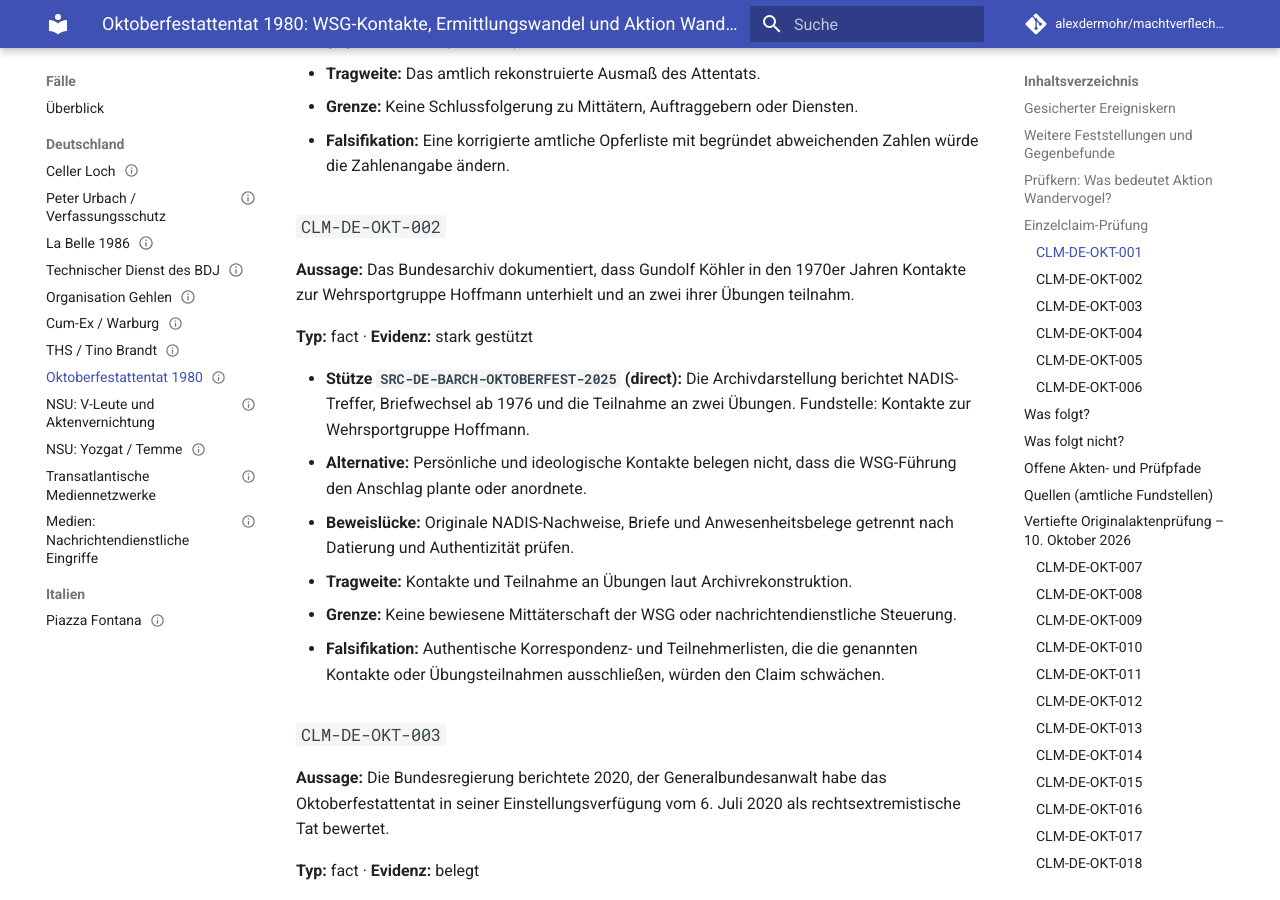
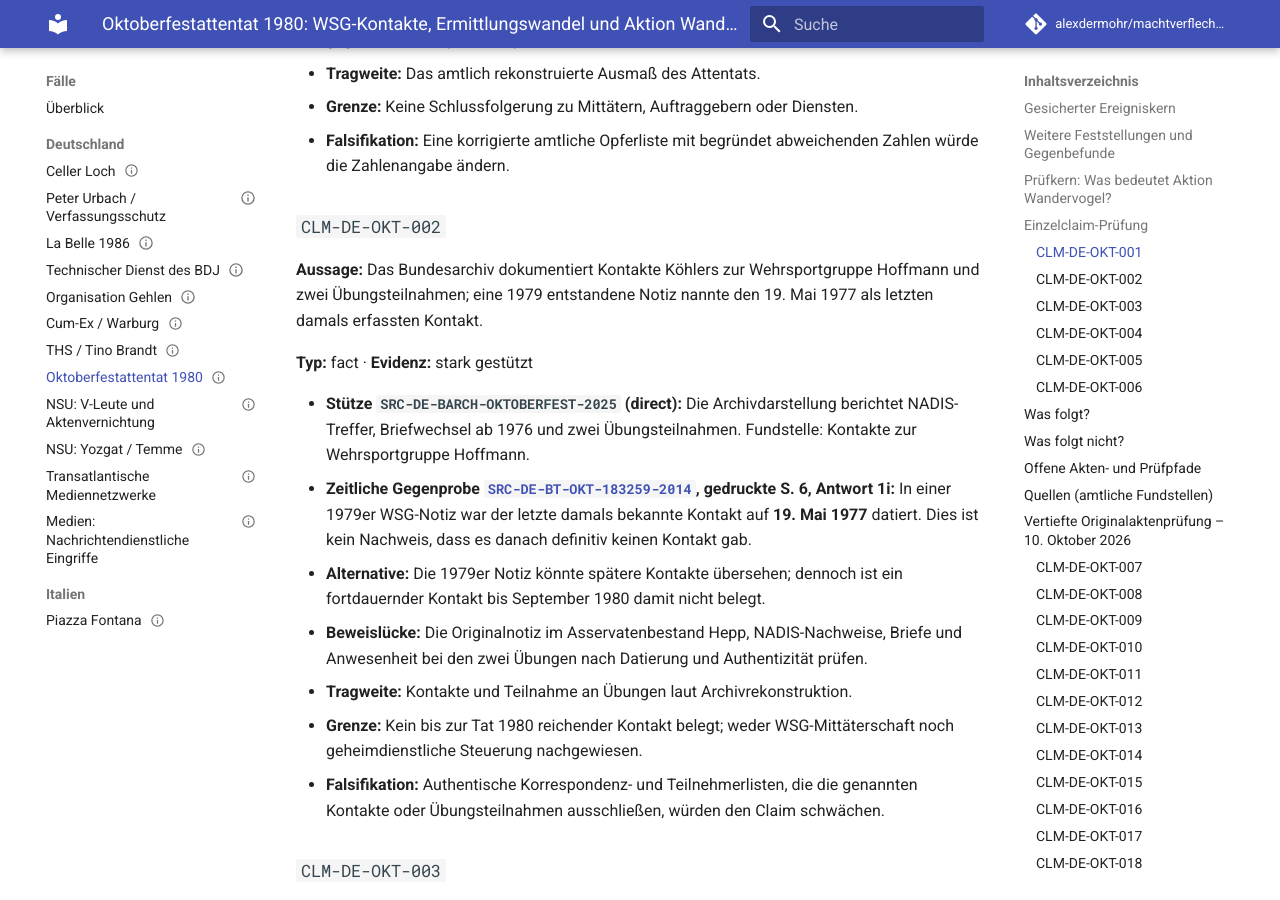
Before and after one commit to alexdermohr/machtverflechtungen, an MkDocs documentation site: the page built from docs/faelle/de/oktoberfestattentat-1980.md, in a window 1280 px wide and 900 px high, scrolled down 1924 px. Built offline with MkDocs 1.6.1 and Material for MkDocs 9.7.7, drawn with Linux system fonts in a browser that asks for light colours; comment, search, counter and statistics services are not loaded; some of the changed text lies outside the part shown.

```diff
--- a/docs/faelle/de/oktoberfestattentat-1980.md
+++ b/docs/faelle/de/oktoberfestattentat-1980.md
@@ -36,21 +36,25 @@ claims:
       does_not_support: "Keine Schlussfolgerung zu Mittätern, Auftraggebern oder Diensten."
     falsification: "Eine korrigierte amtliche Opferliste mit begründet abweichenden Zahlen würde die Zahlenangabe ändern."
   - id: "CLM-DE-OKT-002"
-    text: "Das Bundesarchiv dokumentiert, dass Gundolf Köhler in den 1970er Jahren Kontakte zur Wehrsportgruppe Hoffmann unterhielt und an zwei ihrer Übungen teilnahm."
+    text: "Das Bundesarchiv dokumentiert Kontakte Köhlers zur Wehrsportgruppe Hoffmann und zwei Übungsteilnahmen; eine 1979 entstandene Notiz nannte den 19. Mai 1977 als letzten damals erfassten Kontakt."
     classification: "fact"
     evidence_level: "strong"
-    sources: ["SRC-DE-BARCH-OKTOBERFEST-2025"]
+    sources: ["SRC-DE-BARCH-OKTOBERFEST-2025", "SRC-DE-BT-OKT-183259-2014"]
     evidence:
       - source: "SRC-DE-BARCH-OKTOBERFEST-2025"
         directness: "direct"
-        note: "Die Archivdarstellung berichtet NADIS-Treffer, Briefwechsel ab 1976 und die Teilnahme an zwei Übungen."
+        note: "Die Archivdarstellung berichtet NADIS-Treffer, Briefwechsel ab 1976 und zwei Übungsteilnahmen."
         locator: "Kontakte zur Wehrsportgruppe Hoffmann"
+      - source: "SRC-DE-BT-OKT-183259-2014"
+        directness: "direct"
+        locator: "Gedruckte S. 6, Antwort 1i; WSG-Notiz aus 1979 im Asservatenbestand zu Odfried Hepp"
+        note: "Die Bundesregierung referiert eine aus dem WSG-Umfeld stammende Notiz von 1979, nach der der letzte damals erfasste Kontakt am 19. Mai 1977 stattfand; diese Datierung ist keine unabhängige vollständige Kontaktchronik."
     counterevidence: []
-    alternatives: ["Persönliche und ideologische Kontakte belegen nicht, dass die WSG-Führung den Anschlag plante oder anordnete."]
-    missing_evidence: ["Originale NADIS-Nachweise, Briefe und Anwesenheitsbelege getrennt nach Datierung und Authentizität prüfen."]
+    alternatives: ["Eine 1979 erstellte Notiz kann spätere, dort nicht erfasste Kontakte übersehen; Kontakte in den 1970er Jahren belegen weder einen Kontakt 1980 noch eine Tatplanung oder Anordnung durch die WSG."]
+    missing_evidence: ["Die originale 1979er WSG-Notiz aus dem Hepp-Asservatenbestand, NADIS-Nachweise, Briefe und Übungsteilnahmen nach genauer Datierung und Authentizität überprüfen."]
     scope:
       supports: "Kontakte und Teilnahme an Übungen laut Archivrekonstruktion."
-      does_not_support: "Keine bewiesene Mittäterschaft der WSG oder nachrichtendienstliche Steuerung."
+      does_not_support: "Keine nachgewiesene Fortsetzung von Kontakten bis zum Anschlag 1980 und weder WSG-Mittäterschaft noch nachrichtendienstliche Steuerung."
     falsification: "Authentische Korrespondenz- und Teilnehmerlisten, die die genannten Kontakte oder Übungsteilnahmen ausschließen, würden den Claim schwächen."
   - id: "CLM-DE-OKT-003"
     text: "Die Bundesregierung berichtete 2020, der Generalbundesanwalt habe das Oktoberfestattentat in seiner Einstellungsverfügung vom 6. Juli 2020 als rechtsextremistische Tat bewertet."
@@ -437,11 +441,11 @@ claims:
         locator: "S. 4–5, Antwort 6"
         note: "Die amtliche Antwort bestätigt ausdrücklich den Hinweis und die Ermittlungsbemühung, nicht seine Echtheit oder Wahrhaftigkeit."
     counterevidence: []
-    alternatives: ["Unbekannte Personen können Bekennungen aus Desinformation, Selbstdarstellung oder Irreführung abgeben, ohne Täter oder Mitwisser zu sein."]
+    alternatives: ["Unbekannte Personen können Bekennungen als Irreführung abgeben, ohne Täter oder Mitwisser zu sein.", "Die 2009 ebenfalls diskutierten Festnahmen von über 20 Rechtsextremisten in Italien betrafen laut Regierungsantwort das Attentat in Bologna vom 2. August 1980 und belegten keine Festnahmen von Mittätern des Münchner Oktoberfestanschlags."]
     missing_evidence: ["Zeitgenössische polizeiliche Gesprächsnotizen, Zeitungseingänge und ermittelte Stimm- oder Telefonmerkmale der Anrufe."]
     scope:
       supports: "Dokumentierter, polizeilich bearbeiteter Hinweis auf ein behauptetes rechtsextremes Bekennungsnarrativ mit Bologna-Bezug."
-      does_not_support: "Keine erwiesene Täterschaft der Anruferin, keine Identität und keine erwiesene operative Verbindung zur rechtsterroristischen Bombe von Bologna."
+      does_not_support: "Keine erwiesene Täterschaft oder Identität der Anruferin und kein operativer Zusammenhang München–Bologna; die berichteten italienischen Festnahmen bezogen sich laut Bundesregierung auf Bologna selbst."
     falsification: "Nachweis, dass die Bundesregierung einen nicht existierenden Anruf als bearbeitet meldete, oder authentische neue Identitäts- und Beweisakten würden die Feststellung materiell ändern."
   - id: "CLM-DE-OKT-026"
     text: "Nach der Regierungsantwort von 2009 ergaben kriminaltechnische Untersuchungen Farbanhaftungen und Metallspuren, die Gegenstände in Köhlers Elternhaus mit Teilen des verwendeten Sprengsatzes verbanden."
@@ -481,6 +485,27 @@ claims:
       supports: "Dokumentiert die damalige amtliche Bewertung aus der nachvollziehbar benannten Archivrekonstruktion als Voraussetzung des Vergleichs mit 2020."
       does_not_support: "Keine Feststellung, dass Köhlers Tat historisch unpolitisch gewesen sei oder dass die damaligen Ermittler bewusst ein politisches Motiv unterdrückt hätten."
     falsification: "Authentische vollständige damalige Schlussvermerke, die bereits ausdrücklich eine rechtsextremistische Motivation als tragende Schlussbewertung feststellten, würden diese Zusammenfassung in Frage stellen."
+  - id: "CLM-DE-OKT-028"
+    text: "Die Bundesregierung berichtete 2014, dass die Angaben eines Zeugen über zwei Gesprächspartner Köhlers kurz vor dem Anschlag als glaubhaft beurteilt und mehrfach untersucht worden seien; die Männer blieben unidentifiziert, während die Mehrheit der Zeugen Köhler allein gesehen haben wollte."
+    classification: "fact"
+    evidence_level: "established"
+    sources: ["SRC-DE-BT-OKT-183259-2014"]
+    evidence:
+      - source: "SRC-DE-BT-OKT-183259-2014"
+        directness: "direct"
+        locator: "Gedruckte S. 3, Antwort 1b; Aussagen des Zeugen Frank L. und abweichende Zeugenaussagen"
+        note: "Die Regierungsantwort nennt das damalige Glaubhaftigkeitsurteil, wiederholte Vernehmungen und Öffentlichkeitsfahndung ohne Identifizierung. Sie berichtet gleichzeitig die abweichende Mehrheit von Zeugen, die Köhler ohne Begleitung sahen."
+    counterevidence:
+      - source: "SRC-DE-BT-OKT-183259-2014"
+        directness: "direct"
+        locator: "Gedruckte S. 3, Antwort 1b, letzter Absatz"
+        note: "Die amtliche Darstellung hält zahlreiche divergierende Zeugenaussagen fest; die überwiegende Zahl nahm Köhler ohne Begleitung wahr und andere Angaben wichen bei Geschlecht und Anzahl der möglichen Kontaktpersonen voneinander ab."
+    alternatives: ["Die beobachteten Männer könnten harmlose Gesprächspartner gewesen oder im chaotischen Umfeld des Festes falsch zugeordnet worden sein; ein Gespräch beweist keinen Tatbeitrag."]
+    missing_evidence: ["Früheste wörtliche Vernehmungen, genaue Beobachtungsposition, Uhrzeiten und Bewegungsbild von Frank L. gegen weitere Zeugen und Tatortspuren prüfen."]
+    scope:
+      supports: "Die dokumentierte amtliche Zeugenaussagen-Bewertung einschließlich erfolgloser Identifizierung und ausdrücklicher divergierender Gegenwahrnehmungen."
+      does_not_support: "Keine nachgewiesene Identität zweier Mittäter, keine bestätigte Tatvorbereitung und kein staatliches Vorwissen."
+    falsification: "Originale Erstvernehmungen oder die Gesamtdokumentation, die die von der Bundesregierung wiedergegebenen Angaben oder deren angebliche Prüfung wesentlich widerlegen, würden die Aussage entkräften."
 what_follows:
   - text: "Das Bundesarchiv dokumentiert für die Abschlüsse 1981 und 1982 eine Einzeltäterbewertung ohne Feststellung eines politischen Motivs; der GBA bewertete das Motiv 2020 demgegenüber ausdrücklich als rechtsextremistisch."
     claim_ids: ["CLM-DE-OKT-027", "CLM-DE-OKT-003"]
@@ -505,7 +530,7 @@ Das Oktoberfestattentat ist ein dokumentierter Fall rechtsterroristischer Gewalt
 ## Gesicherter Ereigniskern
 
 - **`CLM-DE-OKT-001` — stark gestützt:** Am 26. September 1980 tötete die Bombe am Münchner Oktoberfest 13 Menschen einschließlich des Attentäters Gundolf Köhler und verletzte mehr als 200 weitere Menschen.
-- **`CLM-DE-OKT-002` — stark gestützt:** Das Bundesarchiv dokumentiert, dass Gundolf Köhler in den 1970er Jahren Kontakte zur Wehrsportgruppe Hoffmann unterhielt und an zwei ihrer Übungen teilnahm.
+- **`CLM-DE-OKT-002` — stark gestützt:** Das Bundesarchiv dokumentiert Kontakte Köhlers zur Wehrsportgruppe Hoffmann und zwei Übungsteilnahmen; eine 1979 entstandene Notiz nannte den 19. Mai 1977 als letzten damals erfassten Kontakt.
 - **`CLM-DE-OKT-003` — belegt:** Die Bundesregierung berichtete 2020, der Generalbundesanwalt habe das Oktoberfestattentat in seiner Einstellungsverfügung vom 6. Juli 2020 als rechtsextremistische Tat bewertet.
 - **`CLM-DE-OKT-005` — belegt:** Ein MfS-Bericht von September 1980 schildert die Verfassungsschutz-Observation der Wehrsportgruppe Hoffmann in der Nacht zum 26. September unter dem Namen „Aktion Wandervogel“ und vermutet Vorwissen über geplante WSG-Handlungen.
 - **`CLM-DE-OKT-006` — belegt:** Laut einer Regierungsantwort richtete das Bundesamt für Verfassungsschutz 1981 erstmals ein eigenes Referat zur Beobachtung rechtsextremistischen Terrorismus ein.
@@ -538,15 +563,16 @@ Die amtliche Neubewertung des Motivs 2020 und das negative Ergebnis der erneuten
 
 ### `CLM-DE-OKT-002`
 
-**Aussage:** Das Bundesarchiv dokumentiert, dass Gundolf Köhler in den 1970er Jahren Kontakte zur Wehrsportgruppe Hoffmann unterhielt und an zwei ihrer Übungen teilnahm.
+**Aussage:** Das Bundesarchiv dokumentiert Kontakte Köhlers zur Wehrsportgruppe Hoffmann und zwei Übungsteilnahmen; eine 1979 entstandene Notiz nannte den 19. Mai 1977 als letzten damals erfassten Kontakt.
 
 **Typ:** fact · **Evidenz:** stark gestützt
 
-- **Stütze `SRC-DE-BARCH-OKTOBERFEST-2025` (direct):** Die Archivdarstellung berichtet NADIS-Treffer, Briefwechsel ab 1976 und die Teilnahme an zwei Übungen. Fundstelle: Kontakte zur Wehrsportgruppe Hoffmann.
-- **Alternative:** Persönliche und ideologische Kontakte belegen nicht, dass die WSG-Führung den Anschlag plante oder anordnete.
-- **Beweislücke:** Originale NADIS-Nachweise, Briefe und Anwesenheitsbelege getrennt nach Datierung und Authentizität prüfen.
+- **Stütze `SRC-DE-BARCH-OKTOBERFEST-2025` (direct):** Die Archivdarstellung berichtet NADIS-Treffer, Briefwechsel ab 1976 und zwei Übungsteilnahmen. Fundstelle: Kontakte zur Wehrsportgruppe Hoffmann.
+- **Zeitliche Gegenprobe [`SRC-DE-BT-OKT-183259-2014`](https://dserver.bundestag.de/btd/18/032/1803259.pdf), gedruckte S. 6, Antwort 1i:** In einer 1979er WSG-Notiz war der letzte damals bekannte Kontakt auf **19. Mai 1977** datiert. Dies ist kein Nachweis, dass es danach definitiv keinen Kontakt gab.
+- **Alternative:** Die 1979er Notiz könnte spätere Kontakte übersehen; dennoch ist ein fortdauernder Kontakt bis September 1980 damit nicht belegt.
+- **Beweislücke:** Die Originalnotiz im Asservatenbestand Hepp, NADIS-Nachweise, Briefe und Anwesenheit bei den zwei Übungen nach Datierung und Authentizität prüfen.
 - **Tragweite:** Kontakte und Teilnahme an Übungen laut Archivrekonstruktion.
-- **Grenze:** Keine bewiesene Mittäterschaft der WSG oder nachrichtendienstliche Steuerung.
+- **Grenze:** Kein bis zur Tat 1980 reichender Kontakt belegt; weder WSG-Mittäterschaft noch geheimdienstliche Steuerung nachgewiesen.
 - **Falsifikation:** Authentische Korrespondenz- und Teilnehmerlisten, die die genannten Kontakte oder Übungsteilnahmen ausschließen, würden den Claim schwächen.
 
 ### `CLM-DE-OKT-003`
@@ -628,7 +654,9 @@ Die amtliche Neubewertung des Motivs 2020 und das negative Ergebnis der erneuten
 
 ## Vertiefte Originalaktenprüfung – 10. Oktober 2026
 
-Die folgenden Aussagen dokumentieren **Originalantworten, Urteile und archivierte Auskünfte**; sie beweisen nicht die materielle Wahrheit jeder darin wiedergegebenen Darstellung. Besonders auffällige Hinweise und konkurrierende Erklärungen sind ausführlich in der [Spurenprüfung](../../quellen/oktoberfestattentat-1980-spurenpruefung.md) verglichen.
+Die folgenden Aussagen dokumentieren **Originalantworten, Urteile und archivierte Auskünfte**; sie beweisen nicht die materielle Wahrheit jeder darin wiedergegebenen Darstellung.
+
+Die 33 untersuchten Spuren sind ein Forschungsraster, keine Liste von 33 voneinander unabhängigen Tatbehauptungen. Einige Spuren sind Gegenbelege, alternative Erklärungen oder überschneiden sich mit mehreren Claims; die Matrix bleibt eigenständig nachprüfbar. Besonders auffällige Hinweise und konkurrierende Erklärungen sind ausführlich in der [Spurenprüfung](../../quellen/oktoberfestattentat-1980-spurenpruefung.md) verglichen.
 
 ### `CLM-DE-OKT-007`
 
@@ -817,9 +845,9 @@ Die folgenden Aussagen dokumentieren **Originalantworten, Urteile und archiviert
 
 **Evidenz:** belegt; [Bundestags-Originaldrucksache](https://dserver.bundestag.de/btd/16/135/1613527.pdf), S. 4–5, Antwort 6.
 
-- **Gegenprobe:** Unbekannte Personen können Bekennungen aus Desinformation, Selbstdarstellung oder Irreführung abgeben, ohne Täter oder Mitwisser zu sein.
+- **Gegenprobe:** Anonyme Bekennungen können Irreführungen sein. Die in der Frage nach italienischen Festnahmen genannten mehr als 20 Rechtsextremisten betrafen nach der Regierungsantwort [16/13527, gedruckte S. 4, Antwort 4](https://dserver.bundestag.de/btd/16/135/1613527.pdf) den **Anschlag in Bologna** und keine nachgewiesenen Münchner Mittäter.
 - **Offen:** Zeitgenössische polizeiliche Gesprächsnotizen, Zeitungseingänge und ermittelte Stimm- oder Telefonmerkmale der Anrufe.
-- **Aussagegrenze:** Keine erwiesene Täterschaft der Anruferin, keine Identität und keine erwiesene operative Verbindung zur rechtsterroristischen Bombe von Bologna.
+- **Aussagegrenze:** Keine erwiesene Täterschaft oder Identität der Anruferin und keine dokumentierte operative Verbindung der Münchner Tat zum Anschlag in Bologna.
 
 ### `CLM-DE-OKT-026`
 
@@ -845,6 +873,18 @@ Die folgenden Aussagen dokumentieren **Originalantworten, Urteile und archiviert
 - **Grenze:** Die Archivrekonstruktion beweist weder tatsächliche Unpolitischkeit noch bewusste Vertuschung.
 
 
+### `CLM-DE-OKT-028`
+
+**Aussage:** Die Bundesregierung berichtete 2014, dass die Angaben eines Zeugen über zwei Gesprächspartner Köhlers kurz vor dem Anschlag als glaubhaft beurteilt und mehrfach untersucht worden seien; die Männer blieben unidentifiziert, während die Mehrheit der Zeugen Köhler allein gesehen haben wollte.
+
+**Typ:** Tatsachenbehauptung · **Evidenz:** belegt
+
+- **Stütze [`SRC-DE-BT-OKT-183259-2014`](https://dserver.bundestag.de/btd/18/032/1803259.pdf), gedruckte S. 3, Antwort 1b:** Mehrfache Vernehmungen, amtlich als glaubhaft bewertete Wahrnehmungen und die ergebnislose Suche nach den beiden beschriebenen Männern.
+- **Gegenbefund derselben Quelle:** Die überwiegende Mehrzahl weiterer Zeugen sah Köhler allein; mögliche Kontakte wurden unterschiedlich beschrieben.
+- **Alternative:** Bloßes Gespräch ohne Beteiligung, abweichende Zuordnung oder Irrtum bei der Wahrnehmung.
+- **Beweislücke:** Erstvernehmungsprotokolle mit zeitgleichem Bewegungsbild abgleichen.
+- **Aussagegrenze:** Aus dieser unbestätigten Personenbeobachtung folgt weder eine konkrete Mittäterschaft noch Geheimdienstvorwissen.
+
 ## Originalquellen der vertieften Prüfung
 
 - [`SRC-DE-BVERFG-OKT-2017` — Bundesverfassungsgericht, 2 BvE 1/15 (2017)](https://www.bundesverfassungsgericht.de/SharedDocs/Entscheidungen/DE/2017/06/es20170613_2bve000115.html)
```
Also changed, not shown: docs/faelle/index.md (+1 -1 lines), docs/generated/regions.md (+1 -1 lines), docs/generated/timeline.md (+1 -1 lines).
